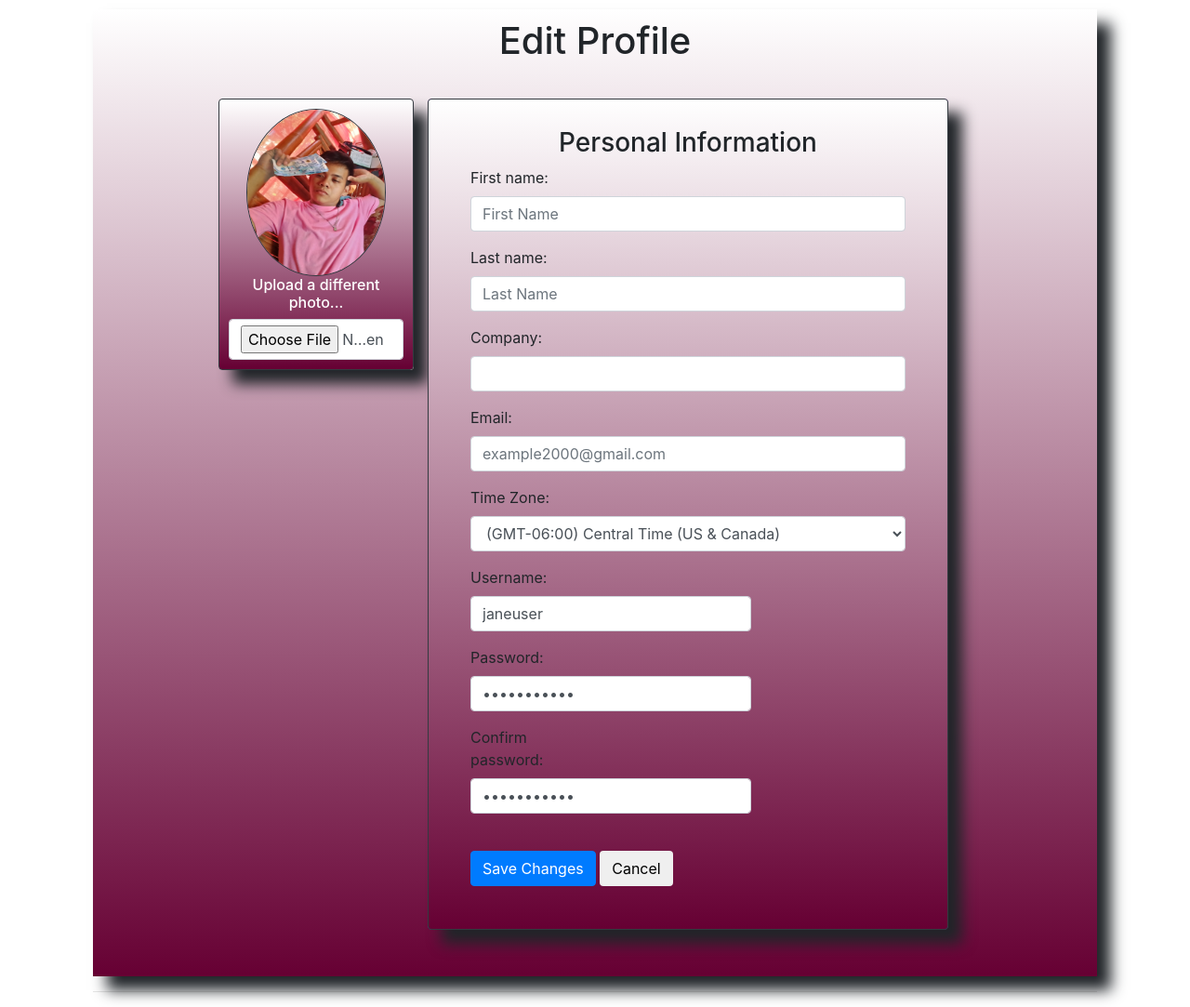
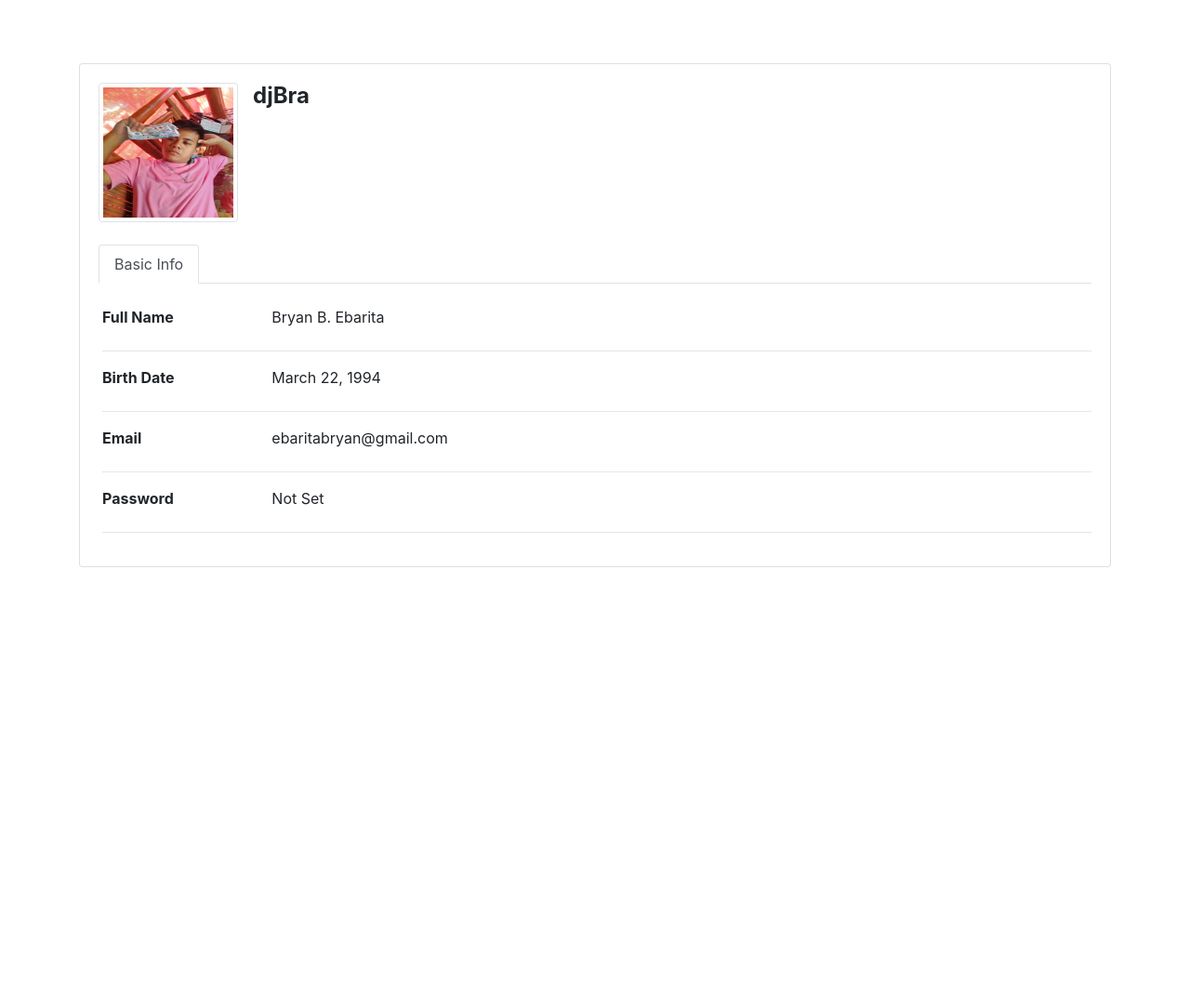
Before and after one commit to Ann143/Pick-A-Book, a PHP site: page /html/account.html in a window 1280 px wide. Shown: the whole page at 93% size. After the commit the page ends 610 px from the top, so only its background shows below. Run offline with PHP 8.4, Linux system fonts and the light colour scheme; some libraries are stand-ins or nearby versions.

Commit message:
account tampioc

```diff
--- a/src/css/account.css
+++ b/src/css/account.css
@@ -30,3 +30,50 @@
 h6 {
     color: white;
 }
+#formGroup{
+    margin-left: 15px;
+}
+
+#email {
+    max-width: 450px;
+}
+hr {
+    color: white;
+}
+
+
+body{
+    padding-top: 68px;
+    padding-bottom: 50px;
+}
+        .image-container {
+            position: relative;
+        }
+
+        .image {
+            opacity: 1;
+            display: block;
+            width: 100%;
+            height: auto;
+            transition: .5s ease;
+            backface-visibility: hidden;
+        }
+
+        .middle {
+            transition: .5s ease;
+            opacity: 0;
+            position: absolute;
+            top: 50%;
+            left: 50%;
+            transform: translate(-50%, -50%);
+            -ms-transform: translate(-50%, -50%);
+            text-align: center;
+        }
+
+        .image-container:hover .image {
+            opacity: 0.3;
+        }
+
+        .image-container:hover .middle {
+            opacity: 1;
+        }
--- a/src/html/account.html
+++ b/src/html/account.html
@@ -19,111 +19,113 @@
 
 <body>
     <div class="container">
-        <div class="container">
-            <div class="container main-secction">
-                <center>
-                    <h1 id="edit">Edit Profile</h1>
-                </center>
-                <div class="row" id="upload">
-                    <!-- left column -->
-                    <div class="col-md-3">
-                        <div id="frame" class="text-center border border-dark rounded main-secction">
-                            <img id="image" class="img-fluid border border-dark rounded-circle" src="../img/acc.jpg"
-                                class="avatar img-circle" alt="avatar">
-                            <h6>Upload a different photo...</h6>
+        <div class="row">
+            <div class="col-12">
+                <div class="card">
+                    <div class="card-body">
+                        <div class="card-title mb-4">
+                            <div class="d-flex justify-content-start">
+                                <div class="image-container">
+                                    <img src="../img/acc.jpg" id="imgProfile" style="width: 150px; height: 150px"
+                                        class="img-thumbnail" />
 
-                            <input type="file" class="form-control">
+                                </div>
+                                <div class="userData ml-3">
+                                    <h2 class="d-block" style="font-size: 1.5rem; font-weight: bold">djBra</h2>
+                                    <p class="text-white">Joined Pick-A-Book on</p>
+                                    <p class="text-white">April 1(7 days ago)</p>
+                                </div>
+                                <div class="ml-auto">
+                                    <input type="button" class="btn btn-primary d-none" id="btnDiscard"
+                                        value="Discard Changes" />
+                                </div>
                             </div>
                         </div>
 
-                    <!-- edit form column -->
-                    <div id="info" class="col-md-7 personal-info border border-dark rounded float-center main-secction">
+                        <div class="row">
+                            <div class="col-12">
+                                <ul class="nav nav-tabs mb-4" id="myTab" role="tablist">
+                                    <li class="nav-item">
+                                        <a class="nav-link active" id="basicInfo-tab" data-toggle="tab"
+                                            href="#basicInfo" role="tab" aria-controls="basicInfo"
+                                            aria-selected="true">Basic Info</a>
+                                    </li>
 
-                        <center>
-                            <h3>Personal Information</h3>
-                        </center>
+                                </ul>
+                                <div class="tab-content ml-1" id="myTabContent">
+                                    <div class="tab-pane fade show active" id="basicInfo" role="tabpanel"
+                                        aria-labelledby="basicInfo-tab">
 
-                        <form class="form-horizontal" role="form">
-                            <div class="form-group">
-                                <label class="col-lg-3 control-label">First name:</label>
-                                <div class="col-md-12">
-                                    <input class="form-control" type="text" placeholder="First Name">
+
+                                        <div class="row">
+                                            <div class="col-sm-3 col-md-2 col-5">
+                                                <label style="font-weight:bold;">Full Name</label>
+                                            </div>
+                                            <div class="col-md-8 col-6">
+                                                Bryan B. Ebarita
                                             </div>
                                         </div>
-                            <div class="form-group">
-                                <label class="col-lg-3 control-label">Last name:</label>
-                                <div class="col-md-12">
-                                    <input class="form-control" type="text" placeholder="Last Name">
+                                        <hr />
+
+                                        <!-- <div class="row">
+                                            <div class="col-sm-3 col-md-2 col-5">
+                                                <label style="font-weight:bold;">Username</label>
+                                            </div>
+                                            <div class="col-md-8 col-6">
+                                                djBra
                                             </div>
                                         </div>
-                            <div class="form-group">
-                                <label class="col-lg-3 control-label">Company:</label>
-                                <div class="col-md-12">
-                                    <input class="form-control" type="text" placeholder="">
+                                        <hr /> -->
+
+                                        <div class="row">
+                                            <div class="col-sm-3 col-md-2 col-5">
+                                                <label style="font-weight:bold;">Birth Date</label>
+                                            </div>
+                                            <div class="col-md-8 col-6">
+                                                March 22, 1994
                                             </div>
                                         </div>
-                            <div class="form-group">
-                                <label class="col-lg-3 control-label">Email:</label>
-                                <div class="col-md-12">
-                                    <input class="form-control" type="text" placeholder="example2000@gmail.com">
+                                        <hr />
+
+
+                                        <div class="row">
+                                            <div class="col-sm-3 col-md-2 col-5">
+                                                <label style="font-weight:bold;">Email</label>
+                                            </div>
+                                            <div class="col-md-8 col-6">
+                                                ebaritabryan@gmail.com
                                             </div>
                                         </div>
-                            <div class="form-group">
-                                <label class="col-lg-3 control-label">Time Zone:</label>
-                                <div class="col-md-12">
-                                    <div class="ui-select">
-                                        <select id="user_time_zone" class="form-control">
-                                            <option value="Hawaii">(GMT-10:00) Hawaii</option>
-                                            <option value="Alaska">(GMT-09:00) Alaska</option>
-                                            <option value="Pacific Time (US &amp; Canada)">(GMT-08:00) Pacific Time (US
-                                                &amp;
-                                                Canada)</option>
-                                            <option value="Arizona">(GMT-07:00) Arizona</option>
-                                            <option value="Mountain Time (US &amp; Canada)">(GMT-07:00) Mountain Time
-                                                (US &amp;
-                                                Canada)</option>
-                                            <option value="Central Time (US &amp; Canada)" selected="selected">
-                                                (GMT-06:00)
-                                                Central Time (US &amp; Canada)</option>
-                                            <option value="Eastern Time (US &amp; Canada)">(GMT-05:00) Eastern Time (US
-                                                &amp;
-                                                Canada)</option>
-                                            <option value="Indiana (East)">(GMT-05:00) Indiana (East)</option>
-                                        </select>
+                                        <hr />
+                                        <div class="row">
+                                            <div class="col-sm-3 col-md-2 col-5">
+                                                <label style="font-weight:bold;">Password</label>
+                                            </div>
+                                            <div class="col-md-8 col-6">
+                                                Not Set
+                                            </div>
+                                        </div>
+                                        <hr />
+                                        <!-- <div class="row">
+                                            <div class="col-sm-3 col-md-2 col-5">
+                                                <label style="font-weight:bold;">Something</label>
+                                            </div>
+                                            <div class="col-md-8 col-6">
+                                                Something
+                                            </div>
+                                        </div>
+                                        <hr /> -->
+
                                     </div>
                                 </div>
                             </div>
-                            <div class="form-group">
-                                <label class="col-md-3 control-label">Username:</label>
-                                <div class="col-md-8">
-                                    <input class="form-control" type="text" value="janeuser">
+                        </div>
+
+
+                    </div>
+
                 </div>
             </div>
-                            <div class="form-group">
-                                <label class="col-md-3 control-label">Password:</label>
-                                <div class="col-md-8">
-                                    <input class="form-control" type="password" value="11111122333">
-                                </div>
-                            </div>
-                            <div class="form-group">
-                                <label class="col-md-3 control-label">Confirm password:</label>
-                                <div class="col-md-8">
-                                    <input class="form-control" type="password" value="11111122333">
-                                </div>
-                            </div>
-                            <div class="form-group">
-                                <label class="col-md-3 control-label"></label>
-                                <div class="col-md-8">
-                                    <input type="button" class="btn btn-primary" value="Save Changes">
-                                    <span></span>
-                                    <input type="reset" class="btn btn-default" value="Cancel">
-                                </div>
-                            </div>
-                        </form>
-                    </div>
-                </div>
-            </div>
-            <hr>
         </div>
     </div>
 </body>
```
Also changed, not shown: src/html/newAccount.html (+198 -75 lines), 1 other file. Lines whose indentation alone changed are shown as unchanged.
